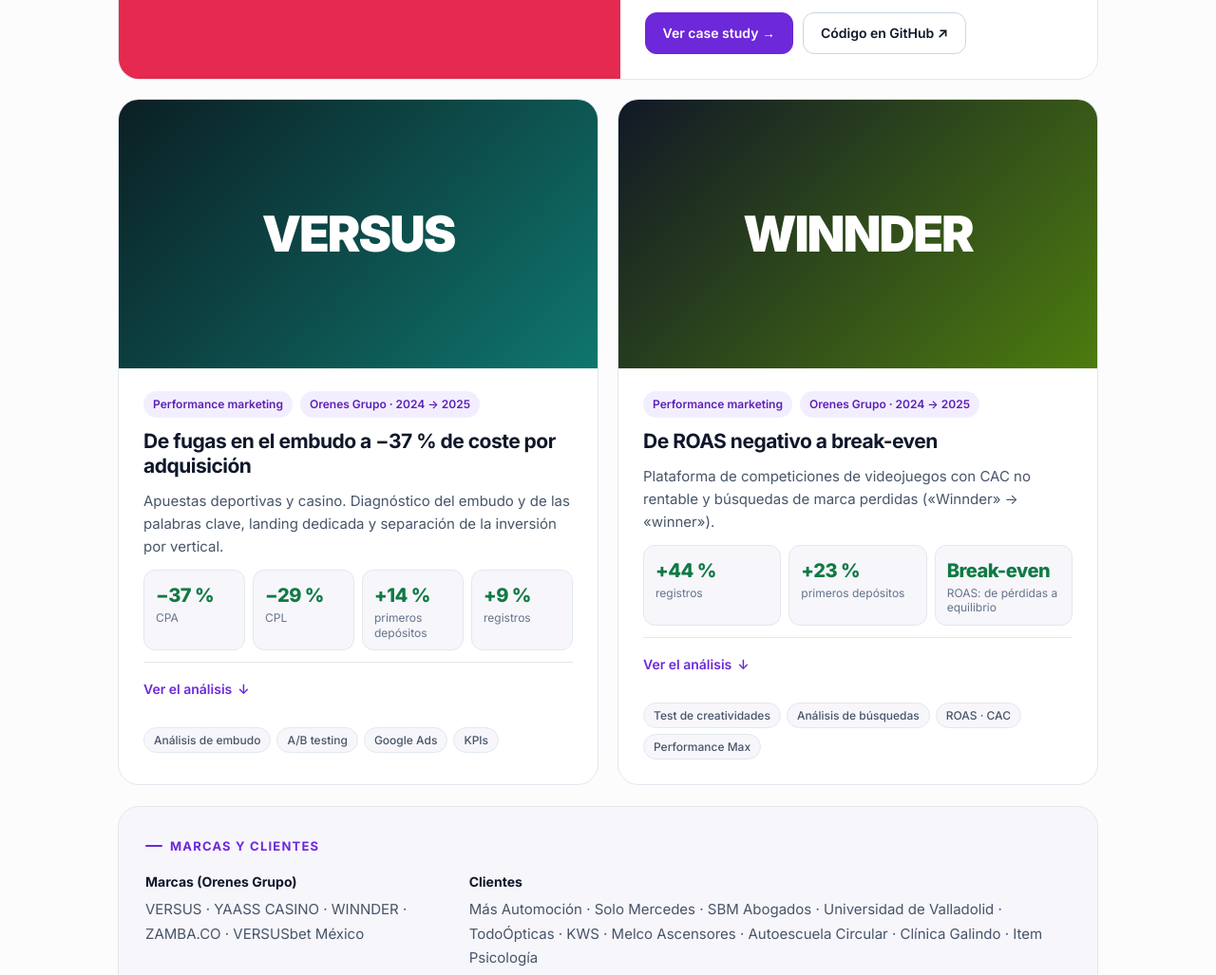
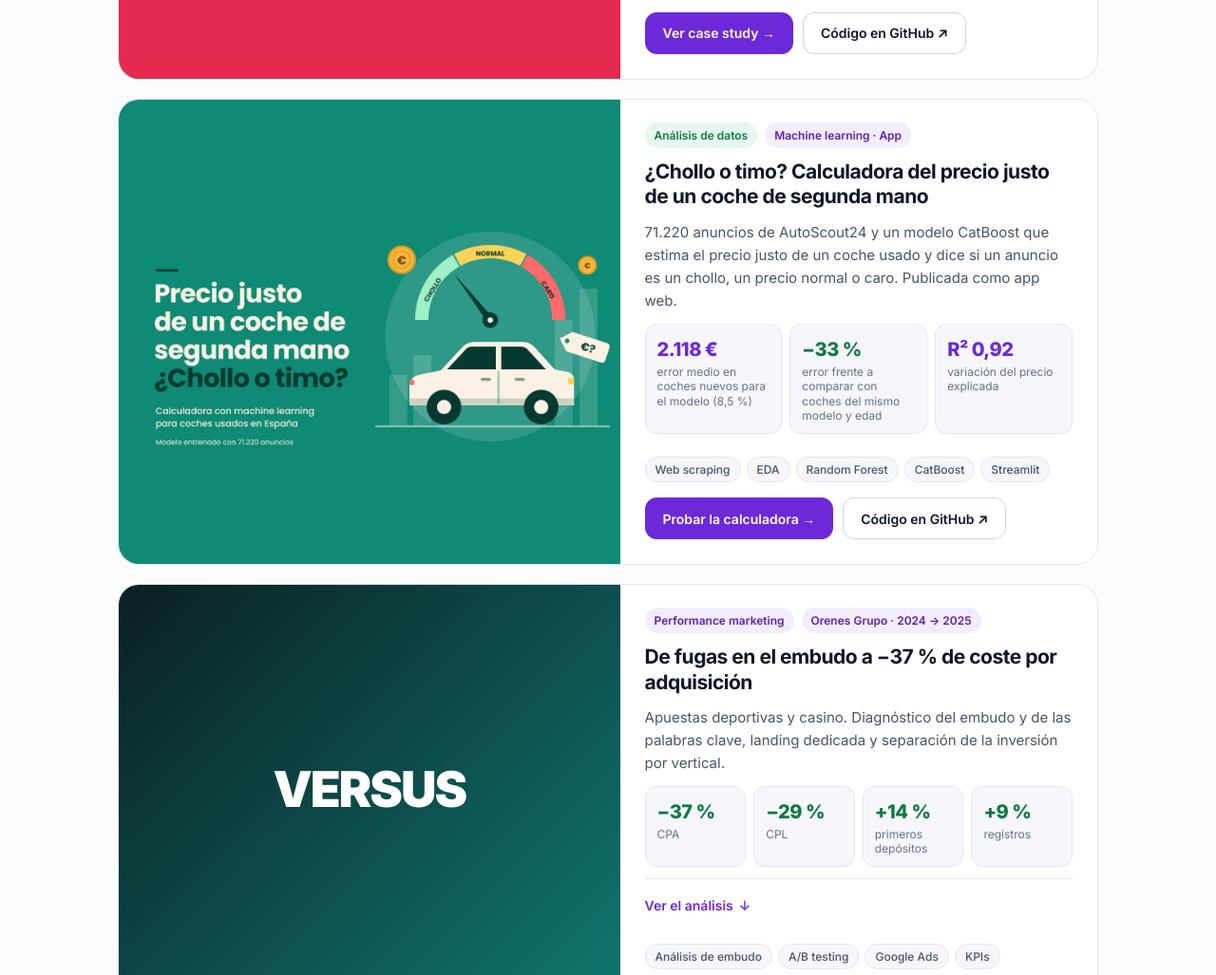
Before and after one commit to juancortesp/juancortesp.github.io, a plain HTML site: page index.html in a window 1280 px wide. Shown: the part 4225-5252 px from the top of the page at 95% size. Drawn offline with Linux system fonts and the light colour scheme.

Commit message:
Proyecto ¿Chollo o timo?: tarjeta, portada y una fila por proyecto
Co-Authored-By: Claude Opus 5.5 <noreply@anthropic.com>
Claude-Session: https://claude.ai/code/session_01PMyh18NW6yepsyhcv2B2Mk

```diff
--- a/index.html
+++ b/index.html
@@ -198,7 +198,11 @@ details.more[open] summary::after{transform:rotate(180deg)}
 .proj .vis.cover:hover img{transform:scale(1.03)}
 
 /* ===== proyectos escalables ===== */
-.pgrid2{display:grid;grid-template-columns:repeat(2,1fr);gap:20px}
+.pgrid2{display:grid;grid-template-columns:1fr;gap:20px}
+/* una fila por proyecto: imagen a la izquierda, texto a la derecha */
+.pgrid2 .pc{display:grid;grid-template-columns:1.05fr 1fr}
+.pgrid2 .pc .media{aspect-ratio:auto;min-height:100%}
+.pgrid2 .pc .media img{object-fit:contain}
 .pc{display:flex;flex-direction:column;background:#fff;border:1px solid var(--line);border-radius:22px;overflow:hidden;transition:.15s}
 .pc:hover{box-shadow:var(--shadow);border-color:#d8ccfb}
 .pc .media{position:relative;aspect-ratio:16/9;display:flex;align-items:center;justify-content:center;overflow:hidden;text-decoration:none}
@@ -222,7 +226,7 @@ details.more[open] summary::after{transform:rotate(180deg)}
 .pmore{text-align:center;margin-top:22px}
 .pmore button[hidden]{display:none}
 #brands{margin-top:22px}
-@media (max-width:860px){.pgrid2{grid-template-columns:1fr}.pc.feat{grid-template-columns:1fr}.pc.feat .media{aspect-ratio:16/9}}
+@media (max-width:860px){.pgrid2{grid-template-columns:1fr}.pgrid2 .pc,.pc.feat{grid-template-columns:1fr}.pgrid2 .pc .media,.pc.feat .media{aspect-ratio:16/9}}
 
 /* posts */
 .posts{display:grid;grid-template-columns:repeat(3,1fr);gap:18px}
@@ -526,6 +530,7 @@ const KB=[
  {k:['fortaleza','punto fuerte','como eres','como trabajas','cualidad','virtud'],a:'Cuando me propongo algo, no paro hasta encontrar la mejor solución posible. Soy <b>exigente conmigo mismo</b> en todos los ámbitos y muy <b>organizado y estructurado</b>, algo que en análisis de datos se nota: procesos claros, datos validados y conclusiones que se pueden defender.'},
  {k:['sql','consulta','ventana','join','cte','mysql','base de datos'],a:'SQL es mi herramienta principal: JOINs, CTEs, subconsultas y funciones de ventana en MySQL. Empecé a usarlo en BI en Self Bank. <a href="#habilidades">Ver herramientas →</a>'},
  {k:['proyecto','airbnb','alquiler','mejor','turistic','madrid'],a:'Mi proyecto estrella: ¿encarecen los pisos turísticos el alquiler en Madrid? Analicé 100 barrios con 5 fuentes. La regresión explica el 70 % de las diferencias de precio (R² = 0,70). El efecto de los pisos turísticos es significativo (p = 0,033) pero pequeño, como mucho ~31 €/mes; pesan más la ubicación y la renta. <a href="proyectos/madrid/">Ver case study →</a>'},
+ {k:['coche','coches','chollo','timo','calculadora','catboost','streamlit','machine learning','modelo'],a:'¿Chollo o timo? es una calculadora del precio justo de coches de segunda mano. Entrené un modelo CatBoost con 71.220 anuncios: se equivoca de media en 2.118 € (8,5 %), un 33 % menos que comparar con coches del mismo modelo y edad. <a href="https://chollo-o-timo-coches.streamlit.app" target="_blank" rel="noopener">Pruébala →</a>'},
  {k:['versus','winnder','orenes','apuestas','cpa','cpl','campana','resultado'],a:'En Orenes Grupo analicé 5 marcas en España, México y Colombia. En VERSUS el CPA bajó un 37 % y el CPL un 29 %; en Winnder los registros subieron un 44 % y la cuenta pasó de pérdidas a break-even. <a href="#proyectos">Ver casos →</a>'},
  {k:['marketing a datos','cambio','transicion','paid','ads','antes'],a:'Llevo años trabajando con datos de negocio: KPIs, dashboards, A/B tests y causa raíz. Me di cuenta de que lo que más me gustaba era el análisis, así que me formé en Data Analytics para dedicarme a ello por completo. <a href="#sobre-mi">Más sobre mí →</a>'},
  {k:['power bi','dashboard','dax','looker','tableau','visualiz'],a:'Power BI con DAX, Power Query y modelado de datos, además de Looker Studio y Tableau. En el proyecto de Madrid hice un dashboard de 8 páginas. <a href="#proyectos">Verlo →</a>'},
@@ -567,6 +572,13 @@ const PROJECTS = [
    mets:[{n:'100',l:'barrios analizados'},{n:'R² 0,70',l:'variación del precio explicada'},{n:'p = 0,033',l:'efecto Airbnb: significativo, pero pequeño'}],
    tags:['ETL · 5 fuentes','Web scraping','GeoPandas','Regresión OLS','K-means','Power BI · DAX'],
    links:[{t:'Ver case study →',u:'proyectos/madrid/',primary:true},{t:'Código en GitHub ↗',u:'https://github.com/juancortesp/presion-turistica-alquiler-madrid',ext:true}]},
+  {cat:'Análisis de datos', badge:'Machine learning · App',
+   media:{img:'assets/coches-portada.jpg', bg:'#0f8a74', alt:'Portada del proyecto ¿Chollo o timo?: calculadora del precio justo de un coche de segunda mano'},
+   t:'¿Chollo o timo? Calculadora del precio justo de un coche de segunda mano',
+   sum:'71.220 anuncios de AutoScout24 y un modelo CatBoost que estima el precio justo de un coche usado y dice si un anuncio es un chollo, un precio normal o caro. Publicada como app web.',
+   mets:[{n:'2.118 €',l:'error medio en coches nuevos para el modelo (8,5 %)'},{n:'−33 %',l:'error frente a comparar con coches del mismo modelo y edad',up:true},{n:'R² 0,92',l:'variación del precio explicada'}],
+   tags:['Web scraping','EDA','Random Forest','CatBoost','Streamlit'],
+   links:[{t:'Probar la calculadora →',u:'https://chollo-o-timo-coches.streamlit.app',primary:true,ext:true},{t:'Código en GitHub ↗',u:'https://github.com/juancortesp/chollo-o-timo',ext:true}]},
   {cat:'Performance marketing', badge:'Orenes Grupo · 2024 → 2025',
    media:{word:'VERSUS', bg:'linear-gradient(135deg,#0b1f24,#0f766e)'},
    t:'De fugas en el embudo a −37 % de coste por adquisición',
```
Also changed, not shown: assets/coches-portada.jpg (added).
